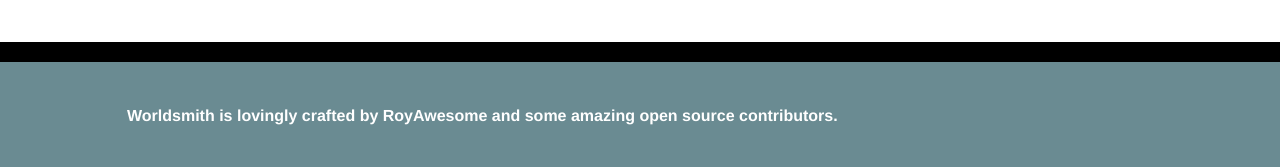
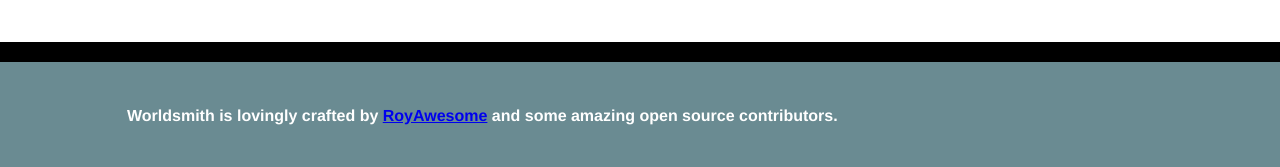
Before and after one commit to Worldsmith/worldsmith.github.io, a Jekyll site: the page built from index.md, in a window 1280 px wide. Shown: the part 1106-1273 px from the top of the page. Built offline with Jekyll 4.4.1, drawn with Linux system fonts in a browser that asks for light colours; nearby versions of some CDN libraries; part of the change alters nothing that is shown.

```diff
--- a/_layouts/responsive.html
+++ b/_layouts/responsive.html
@@ -63,7 +63,7 @@
 
         <div class="footer-container">
             <footer class="wrapper">
-                <h4>Worldsmith is lovingly crafted by RoyAwesome and some amazing open source contributors.</h4>
+                <h4>Worldsmith is lovingly crafted by <a href="mailto:kylegar@kylegar.net??Subject=Worldsmith%20Feedback">RoyAwesome</a> and some amazing open source contributors.</h4>
             </footer>
         </div>
 
```
